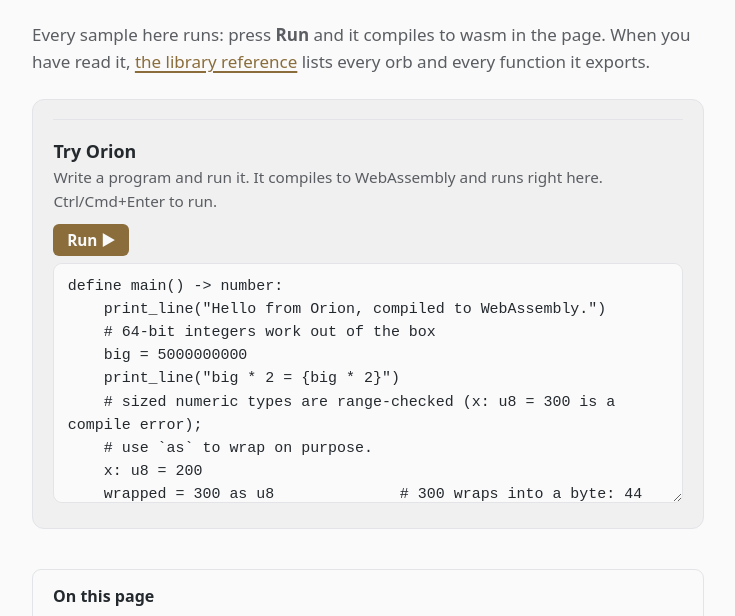
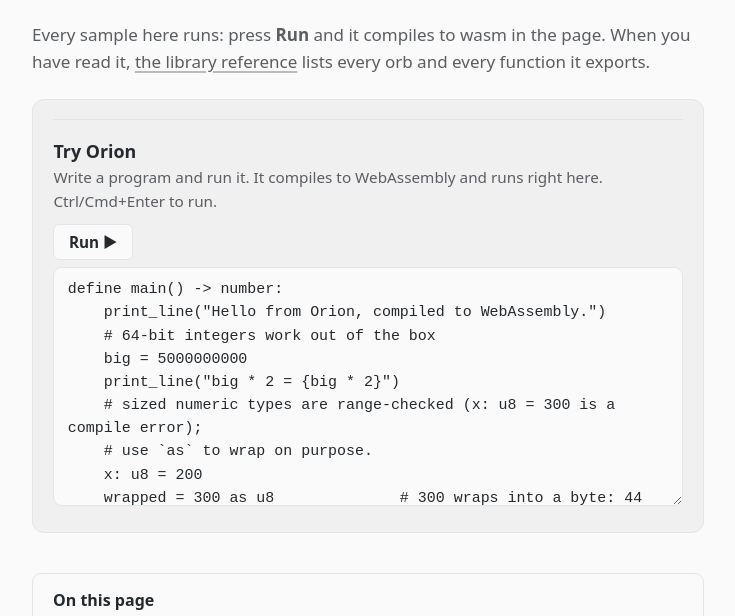
Before and after one commit to Lone-Lodge/orion, a plain HTML site: page docs/index.html in a window 1280 px wide. Shown: the part 104-720 px from the top of the page, without its empty margins (272-1007 px from the left). Drawn offline with Linux system fonts and the light colour scheme.

Commit message:
docs: gold means connection, so it is spent on one thing

```diff
--- a/docs/playground.js
+++ b/docs/playground.js
@@ -12,9 +12,13 @@
   style.textContent = `
     .pg { margin: 1.2em 0; }
     .pg-bar { display:flex; align-items:center; gap:.8em; margin:0 0 .4em; }
-    .pg-run { background:var(--link); color:var(--bg); border:0; border-radius:var(--r-small);
-              padding:.25em .9em; font:inherit; font-weight:600; font-size:.9em;
-              cursor:pointer; }
+    /* A quiet button, the way a dots control is: a surface, a hairline, and a
+       tint on hover. The gold is for the keywords in the code below it. */
+    .pg-run { background:var(--bg); color:var(--fg); border:1px solid var(--hairline);
+              border-radius:var(--r-small); padding:.3em .95em; font:inherit;
+              font-weight:600; font-size:.9em; cursor:pointer;
+              transition:background .12s ease, border-color .12s ease; }
+    .pg-run:hover:not(:disabled) { background:var(--hover); border-color:var(--link); }
     .pg-run:disabled { opacity:.5; cursor:default; }
     .pg-run:focus-visible { outline:2px solid var(--focus); outline-offset:2px; }
     .pg-status { font-size:.82em; color:var(--dim); font-family:ui-monospace,monospace; }
--- a/docs/style.css
+++ b/docs/style.css
@@ -186,13 +186,20 @@
 ul { margin: 0 0 1.25rem; padding-left: 1.5rem; }
 li { margin-bottom: 0.5rem; }
 
-/* Links carry an underline, so they are not distinguished by colour alone
- * (1.4.1). Thick enough to survive a low-contrast display. */
+/* A link is ink with a line under it, not a colour. In dots the gold means
+ * CONNECTION and it is spent sparingly; a page where every link is gold
+ * spends it on nothing. So the line is what marks a link (1.4.1 wants more
+ * than colour anyway), and the gold arrives when the pointer does. */
 a {
-    color: var(--link);
+    color: inherit;
     text-decoration-line: underline;
+    text-decoration-color: color-mix(in srgb, currentColor 40%, transparent);
     text-decoration-thickness: 0.09em;
     text-underline-offset: 0.16em;
+}
+a:hover {
+    color: var(--link);
+    text-decoration-color: var(--link);
 }
 
 /* Language switcher. aria-current marks the active one; the parenthesised
```
